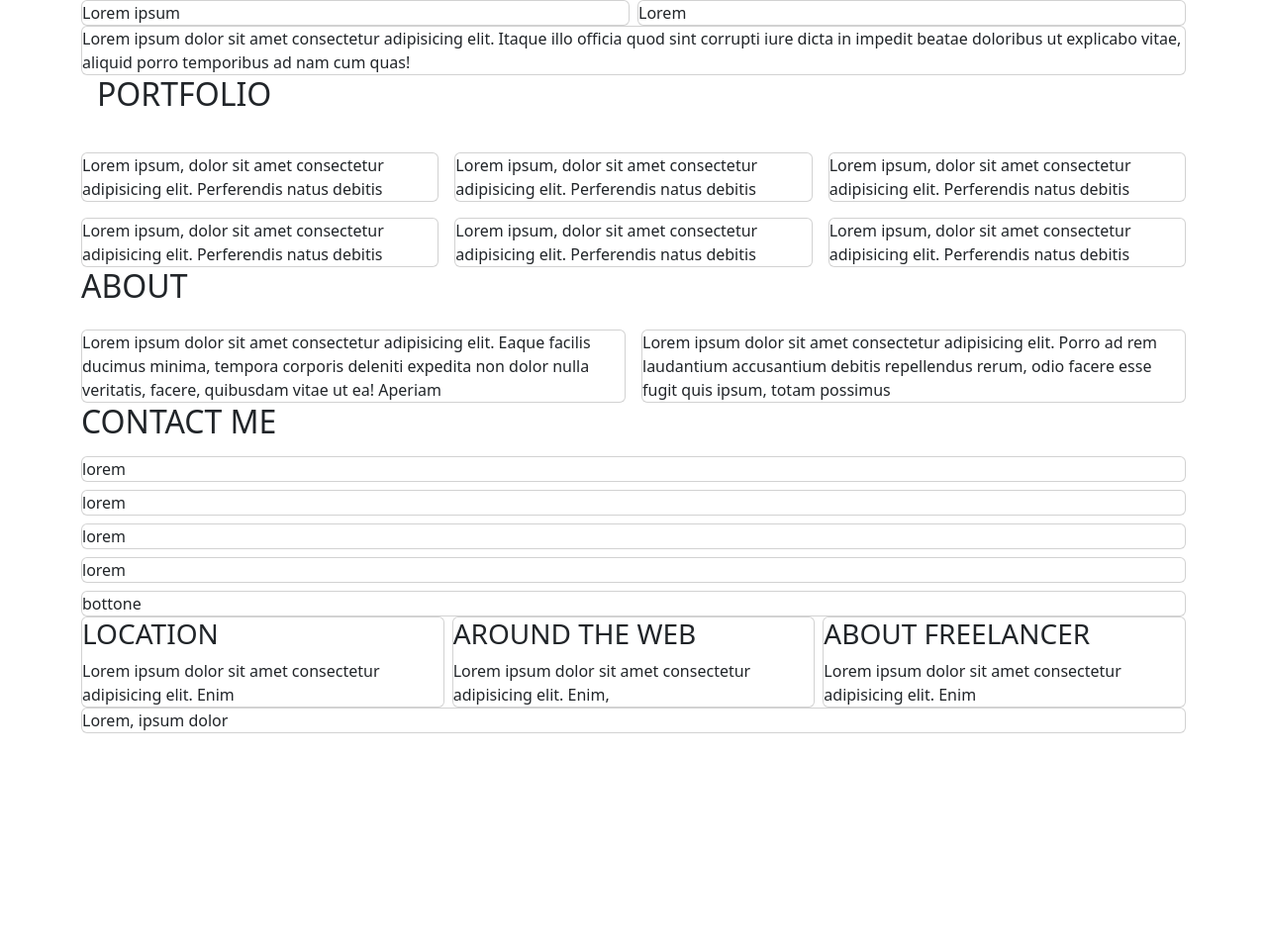
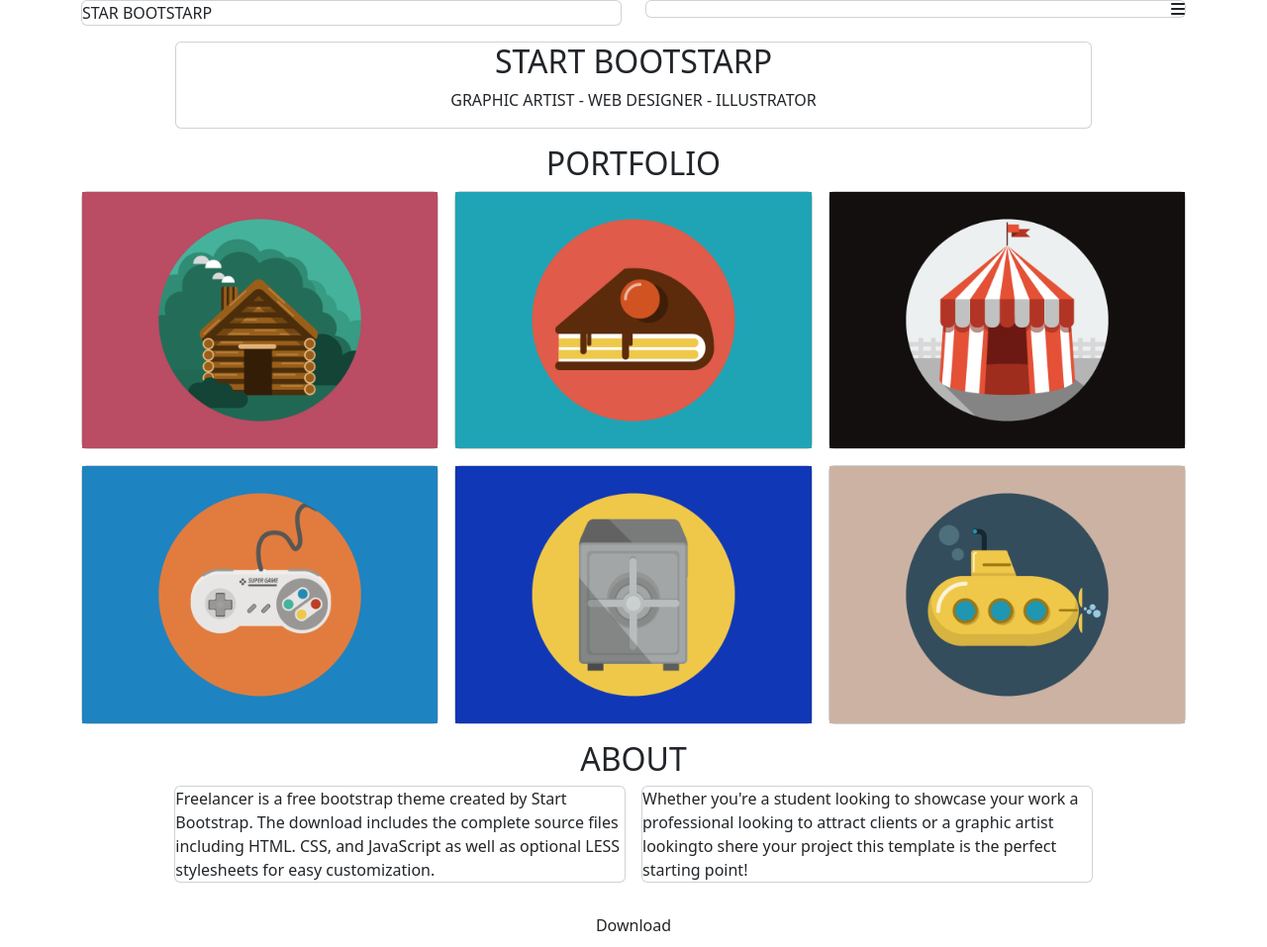
Before and after one commit to grossiValentina/html-css-bootstrap-freelancer, a plain HTML site: page index.html in a window 1280 px wide. Shown: the top 957 px of the page at 99% size. Before the commit the page ends 800 px from the top, so only its background shows below. Drawn offline with nearby package versions, Linux system fonts and the light colour scheme.

Commit message:
add: exercise wip

```diff
--- a/index.html
+++ b/index.html
@@ -9,6 +9,8 @@
     <link href="https://cdn.jsdelivr.net/npm/bootstrap@5.2.3/dist/css/bootstrap.min.css" rel="stylesheet"
         integrity="sha384-rbsA2VBKQhggwzxH7pPCaAqO46MgnOM80zW1RWuH61DGLwZJEdK2Kadq2F9CUG65" crossorigin="anonymous">
 
+        <link rel="stylesheet" href="https://cdnjs.cloudflare.com/ajax/libs/font-awesome/6.4.2/css/all.min.css" integrity="sha512-z3gLpd7yknf1YoNbCzqRKc4qyor8gaKU1qmn+CShxbuBusANI9QpRohGBreCFkKxLhei6S9CQXFEbbKuqLg0DA==" crossorigin="anonymous" referrerpolicy="no-referrer" />
+
     <link rel="stylesheet" href="css/style.css">
 
 </head>
@@ -17,18 +19,18 @@
     <header>
         <!-- nav section -->
         <section class="nav-section">
-            <div class="container-lg">
+            <div class="container">
 
-                <div class="row g-2">
+                <div class="row">
                     <div class="col-6">
                         <div class="card">
-                            Lorem ipsum
+                            STAR BOOTSTARP
                         </div>
                     </div>
 
-                    <div id="col-header" class="col-6">
+                    <div id="col-nav" class="text-end col-6">
                         <div class="card">
-                            Lorem
+                            <i class="fa-solid fa-bars"></i>
                         </div>
                     </div>
                 </div>
@@ -37,14 +39,14 @@
 
         <!-- Start Bootstrap section -->
         <section class="start-bootstrap-section">
-            <div class="container-sm ">
-                <div class="row g-2">
+            <div class="container text-center">
+                <div class="row mt-3 justify-content-center">
 
-                    <div class="col-12">
+                    <div class="col-10">
                         <div class="card">
-                            Lorem ipsum dolor sit amet consectetur adipisicing elit. Itaque illo officia quod sint
-                            corrupti iure dicta in impedit beatae doloribus ut explicabo vitae, aliquid porro temporibus
-                            ad nam cum quas!
+
+                            <h2>START BOOTSTARP</h2>
+                            <p>GRAPHIC ARTIST - WEB DESIGNER - ILLUSTRATOR</p>
                         </div>
                     </div>
                 </div>
@@ -57,46 +59,45 @@
 
         <!-- portfolio section -->
         <section class="portfolio-section">
-            <div class="container-lg">
+            <div class="container">
+
+                <h2 class="mt-3 text-center">PORTFOLIO</h2>
+
                 <div class="row g-3">
-
-                    <div class="col-12 m-3">
-                        <h2>PORTFOLIO</h2>
-                    </div>
 
                     <div class="col-12 col-md-6 col-lg-4">
                         <div class="card">
-                            Lorem ipsum, dolor sit amet consectetur adipisicing elit. Perferendis natus debitis
+                            <img class=".img-thumbnail" src="img/cabin.png" alt="">
                         </div>
                     </div>
 
                     <div class="col-12 col-md-6 col-lg-4">
                         <div class="card">
-                            Lorem ipsum, dolor sit amet consectetur adipisicing elit. Perferendis natus debitis
+                            <img class=".img-thumbnail" src="img/cake.png" alt="">
                         </div>
                     </div>
 
                     <div class="col-12 col-md-6 col-lg-4">
                         <div class="card">
-                            Lorem ipsum, dolor sit amet consectetur adipisicing elit. Perferendis natus debitis
+                            <img class=".img-thumbnail" src="img/circus.png" alt="">
                         </div>
                     </div>
 
                     <div class="col-12 col-md-6 col-lg-4">
                         <div class="card">
-                            Lorem ipsum, dolor sit amet consectetur adipisicing elit. Perferendis natus debitis
+                            <img class=".img-thumbnail" src="img/game.png" alt="">
                         </div>
                     </div>
 
                     <div class="col-12 col-md-6 col-lg-4">
                         <div class="card">
-                            Lorem ipsum, dolor sit amet consectetur adipisicing elit. Perferendis natus debitis
+                            <img class=".img-thumbnail" src="img/safe.png" alt="">
                         </div>
                     </div>
 
                     <div class="col-12 col-md-6 col-lg-4">
                         <div class="card">
-                            Lorem ipsum, dolor sit amet consectetur adipisicing elit. Perferendis natus debitis
+                            <img class=".img-thumbnail" src="img/submarine.png" alt="">
                         </div>
                     </div>
                 </div>
@@ -105,66 +106,49 @@
 
         <!-- About section -->
         <section class="about-section">
-            <div class="container-sm">
-                <div class="row g-3">
+            <div class="container text-center">
 
-                    <div class="col-12">
-                        <h2>ABOUT</h2>
-                    </div>
+                <h2 class="mt-3">ABOUT</h2>
 
-                    <div class="col-12 col-md-6">
-                        <div class="card">
-                            Lorem ipsum dolor sit amet consectetur adipisicing elit. Eaque facilis ducimus minima,
-                            tempora corporis deleniti expedita non dolor nulla veritatis, facere, quibusdam vitae ut ea!
-                            Aperiam
+                <div class="row g-3 justify-content-center">
+
+                    <div class="col-10 col-md-5">
+                        <div class="card text-start">
+                            Freelancer is a free bootstrap theme created by Start Bootstrap. The download includes the complete source files including HTML. CSS, and JavaScript as well as optional LESS stylesheets for easy customization.
                         </div>
                     </div>
-                    <div class="col-12 col-md-6">
-                        <div class="card">
-                            Lorem ipsum dolor sit amet consectetur adipisicing elit. Porro ad rem laudantium accusantium
-                            debitis repellendus rerum, odio facere esse fugit quis ipsum, totam possimus
+                    <div class="col-10 col-md-5">
+                        <div class="card text-start">
+                            Whether you're a student looking to showcase your work a professional looking to attract clients or a graphic artist lookingto shere your project this template is the perfect starting point!
                         </div>
                     </div>
+                    <button type="button" class="btn btn-outline text-center mt-4">Download</button>
                 </div>
             </div>
         </section>
 
         <!-- Contact me section -->
         <section class="contact-me-section">
-            <div class="container-sm">
-                <div class="row g-2">
+            <div class="container text-start">
 
-                    <div class="col-12">
-                        <h2>CONTACT ME</h2>
-                    </div>
+                <h2 class="mt-3 text-center">CONTACT ME</h2>
 
-                    <div class="col-12">
+                <div class="row g-3 justify-content-center">
+
+                    <div class="col-10">
                         <div class="card">
-                            lorem
-                        </div>
-                    </div>
+                            <p>Name</p>
 
-                    <div class="col-12">
-                        <div class="card">
-                            lorem
-                        </div>
-                    </div>
+                            <p>Email Address</p>
 
-                    <div class="col-12">
-                        <div class="card">
-                            lorem
-                        </div>
-                    </div>
+                            <p>Phone Number</p>
 
-                    <div class="col-12">
-                        <div class="card">
-                            lorem
-                        </div>
-                    </div>
+                            <p class="mb-5">Message</p>
 
-                    <div class="col-12">
-                        <div class="card">
-                            bottone
+                            <button class="mt-2 text-start">
+                                Sent
+                            </button>
+
                         </div>
                     </div>
                 </div>
@@ -173,33 +157,36 @@
 
          <!-- Footer section -->
          <section class="footer-section">
-            <div class="container-lg">
-                <div class="row g-2">
-                    <div class="col-12 col-md-4">
+            <div class="container text-center">
+                <div class="row mt-3">
+                    <div class="col-12 col-md-4 mt-3">
                         <div class="card">
                             <h3>LOCATION</h3>
-                            Lorem ipsum dolor sit amet consectetur adipisicing elit. Enim
+                            <p>
+                                2215 Joan Daniel Drive Clark, MO 54243
+                            </p>
                         </div>
 
                     </div>
-                    <div class="col-12 col-md-4">
+                    <div class="col-12 col-md-4 mt-3">
                         <div class="card">
                             <h3>AROUND THE WEB</h3>
-                            Lorem ipsum dolor sit amet consectetur adipisicing elit. Enim,
+                             icone
                         </div>
                     </div>
 
-                    <div class="col-12 col-md-4">
+                    <div class="col-12 col-md-4 mt-3">
                         <div class="card">
                             <h3>ABOUT FREELANCER</h3>
-                            Lorem ipsum dolor sit amet consectetur adipisicing elit. Enim
+                            Freelance is a free to use, open source Bootstrap theme created by
+                            <button type="button" class="btn btn-link">Start Bootstrap</button>
                     </div>
                 </div>
             </div>
-            <div class="row">
+            <div class="row mt-3">
                 <div class="col-12">
                     <div class="card">
-                        Lorem, ipsum dolor
+                        Copyright Your Website 2019
                     </div>
                 </div>
             </div>
```
